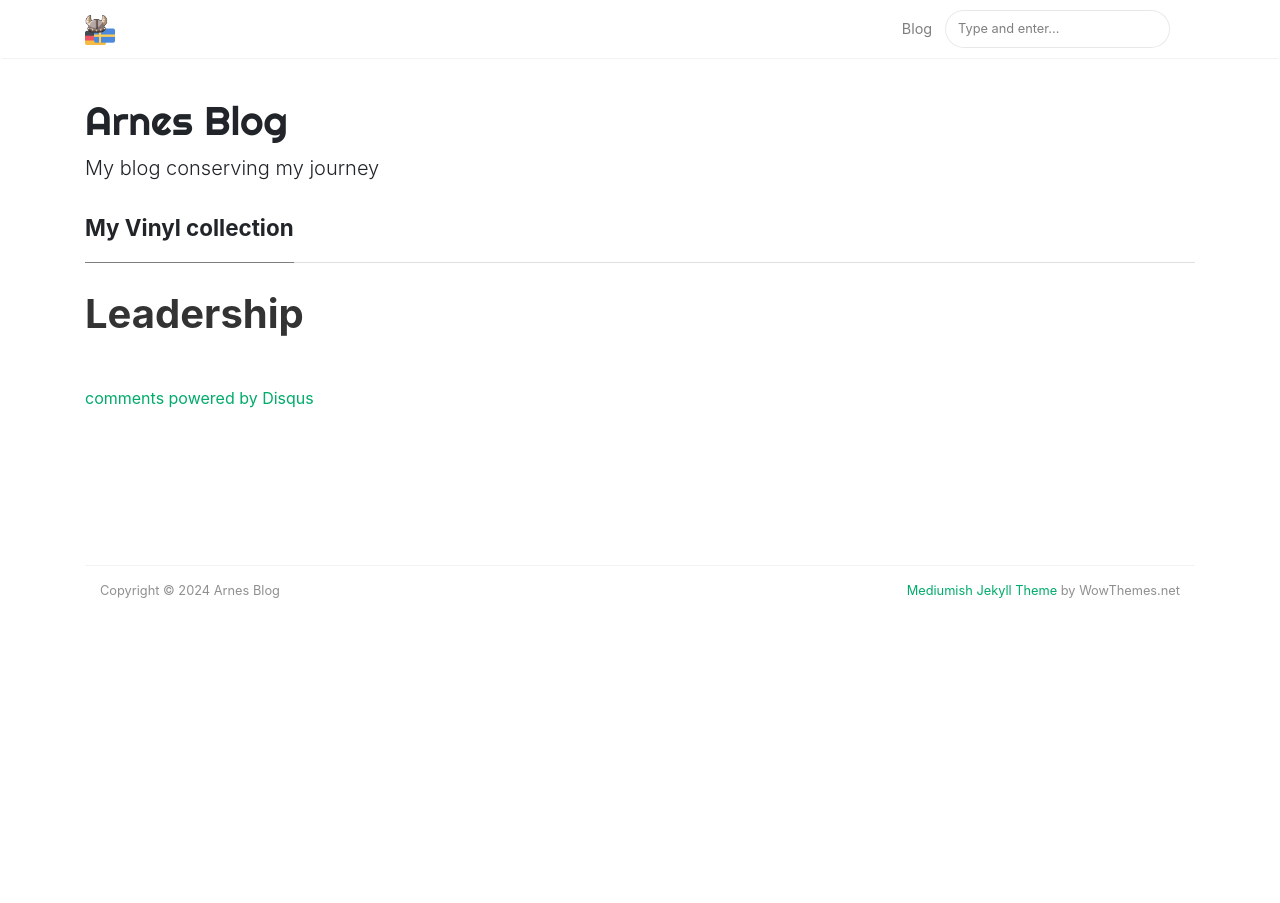
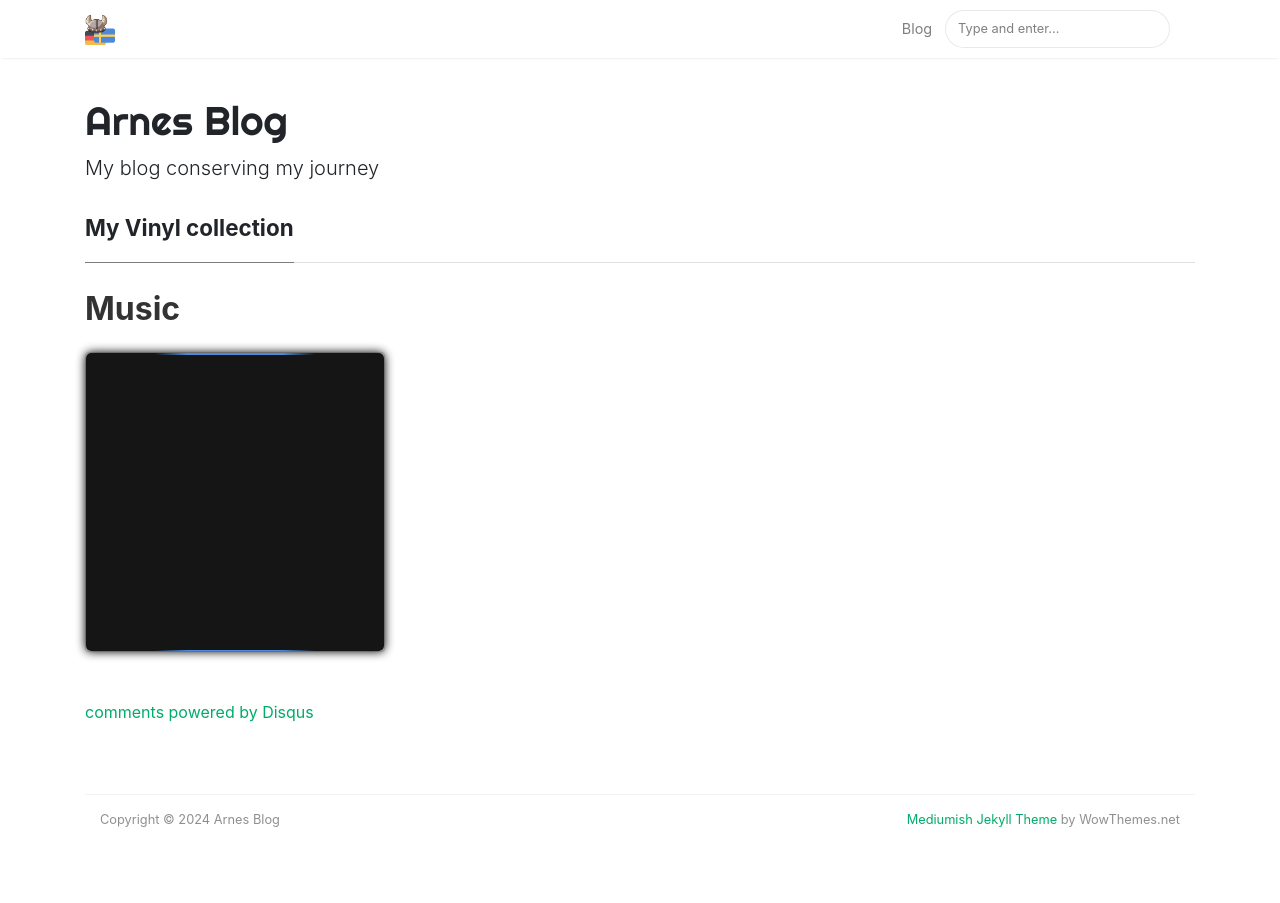
Before and after one commit to arossmann/blog, a Jekyll site: the page built from _pages/records.md, in a window 1280 px wide. Built offline with Jekyll 4.4.1, drawn with Linux system fonts in a browser that asks for light colours; nearby versions of some CDN libraries; comment, search, counter and statistics services are not loaded.

Commit message:
Update records.md

```diff
--- a/_pages/records.md
+++ b/_pages/records.md
@@ -4,13 +4,13 @@ title: My Vinyl collection
 permalink: /vinyl
 comments: true
 ---
-# Leadership
+## Music
 
 <main>
-  {% for book in site.data.records  %}
+  {% for book in site.data.music-records  %}
     {% assign title=record.title %}
     {% assign artist=record.artist %}
-    {% assign cover=record.cover %}
+    {% assign cover=record.image %}
     {% include record.html %}
   {% endfor %}
 </main>
```
